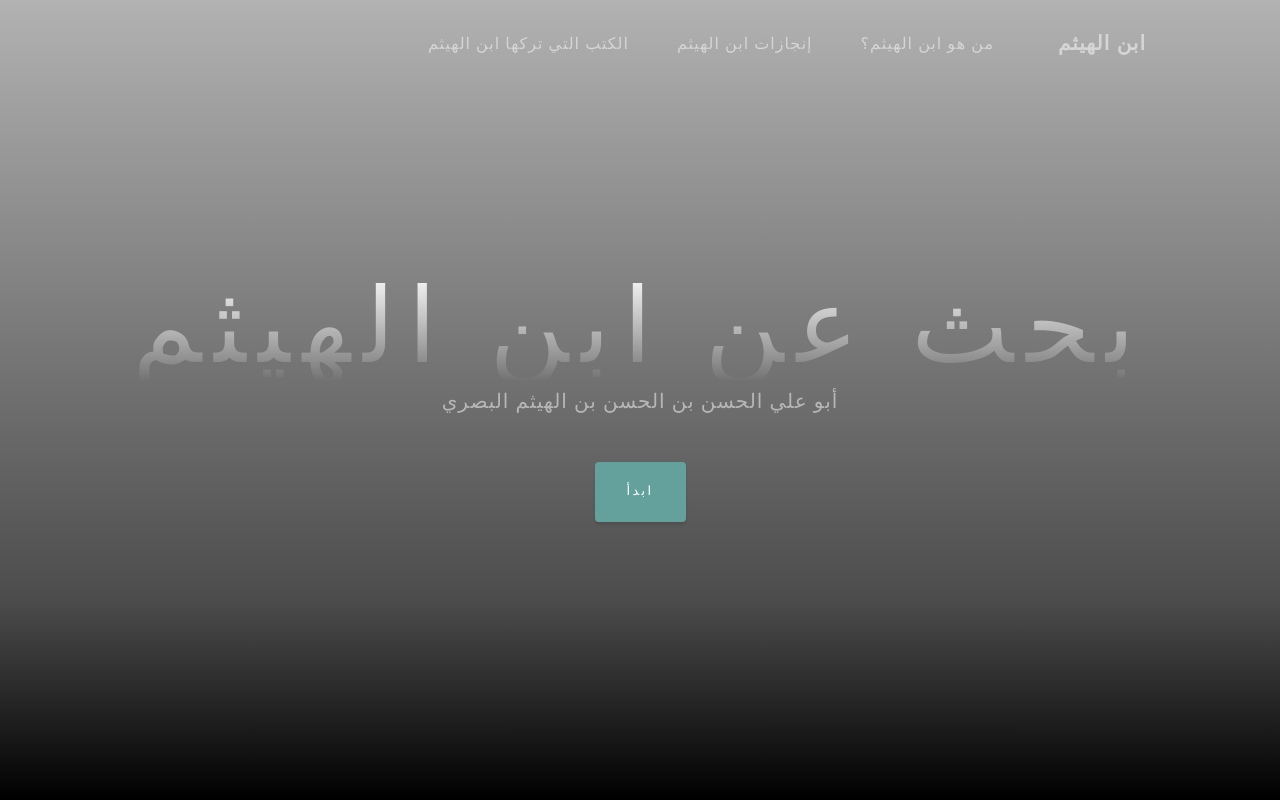
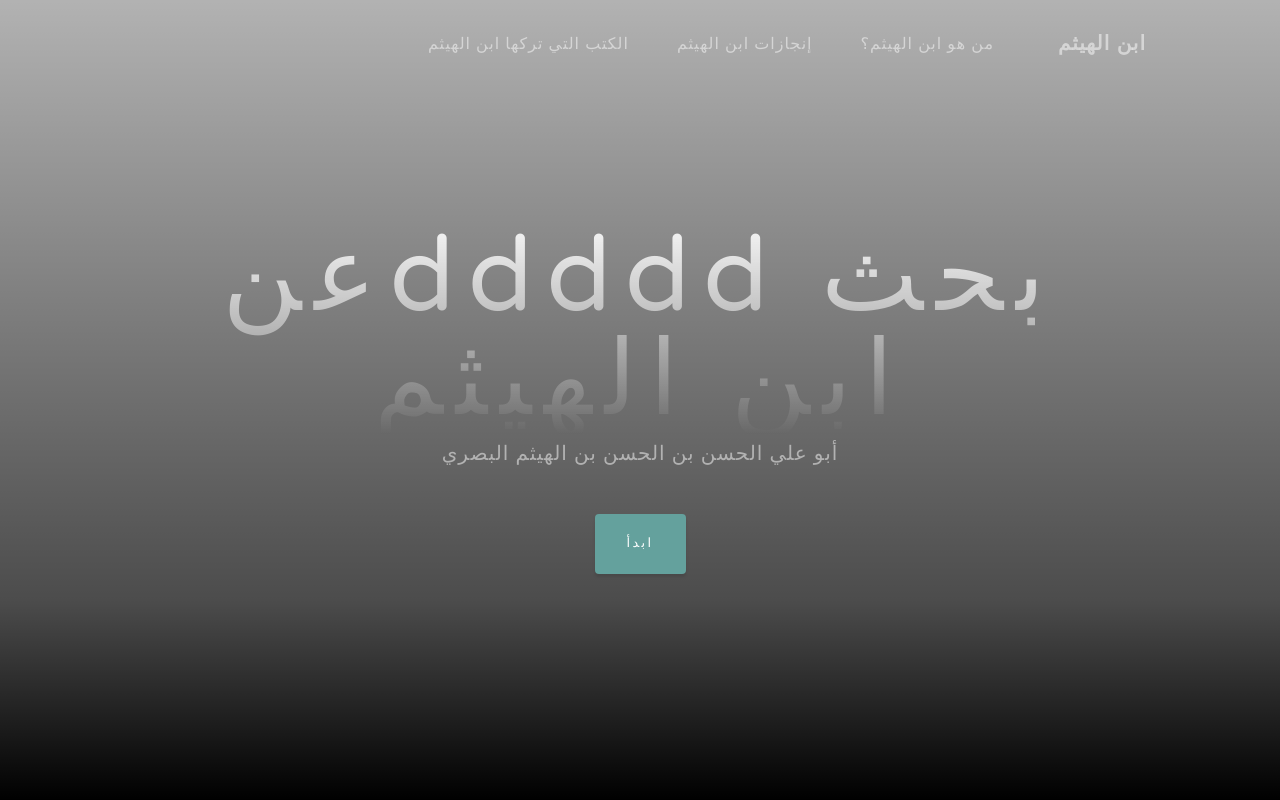
Before and after one commit to almarar871/information-website, a plain HTML site: page index.html in a window 1280 px wide. Shown: the top 800 px of the page. Drawn offline with nearby package versions, Linux system fonts and the light colour scheme; a script that the page names is missing.

Commit message:
Update index.html

```diff
--- a/index.html
+++ b/index.html
@@ -38,7 +38,7 @@
             <div class="container px-4 px-lg-5 d-flex h-100 align-items-center justify-content-center">
                 <div class="d-flex justify-content-center">
                     <div class="text-center">
-                        <h1 class="">بحث عن ابن الهيثم </h1>
+                        <h1 class="">بحث dddddعن ابن الهيثم </h1>
                         <h2 class="text-white-50 mx-auto mt-2 mb-5">أبو علي الحسن بن الحسن بن الهيثم البصري</h2>
                         <a class="btn btn-primary" href="#about">ابدأ</a>
                     </div>
```
